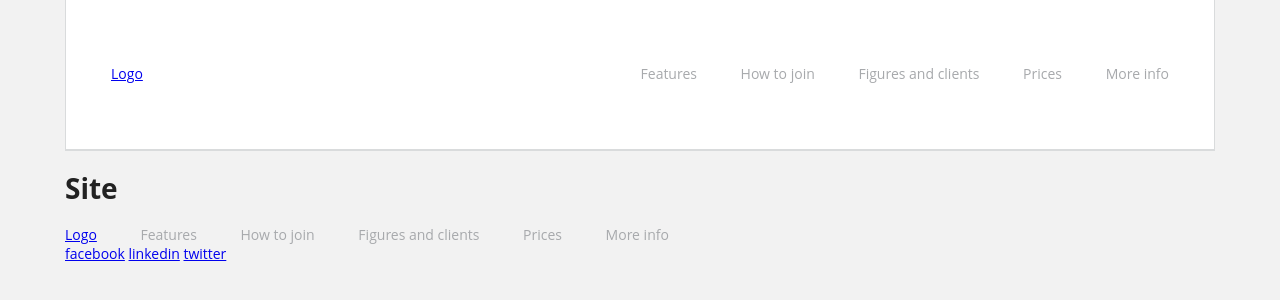
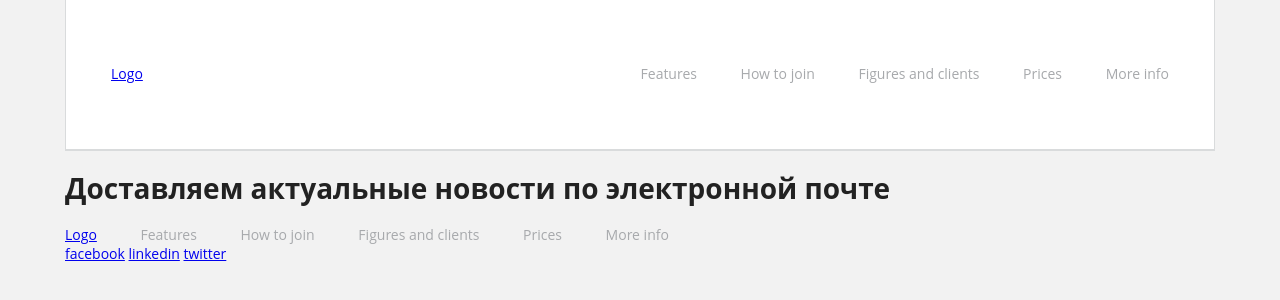
Before and after one commit to rooooster/newsman, a Jekyll site: the page built from _pages/site.md, in a window 1280 px wide. Shown: the top 300 px of the page. Built offline with Jekyll 4.4.1, drawn with Linux system fonts in a browser that asks for light colours.

Commit message:
upd content

```diff
--- a/_pages/site.md
+++ b/_pages/site.md
@@ -8,4 +8,4 @@ description: ''
 og-image: ''
 ---
 
-# Site
+# Доставляем актуальные новости по электронной почте
```
Also changed, not shown: _pages/landing.md (+1 -1 lines).
